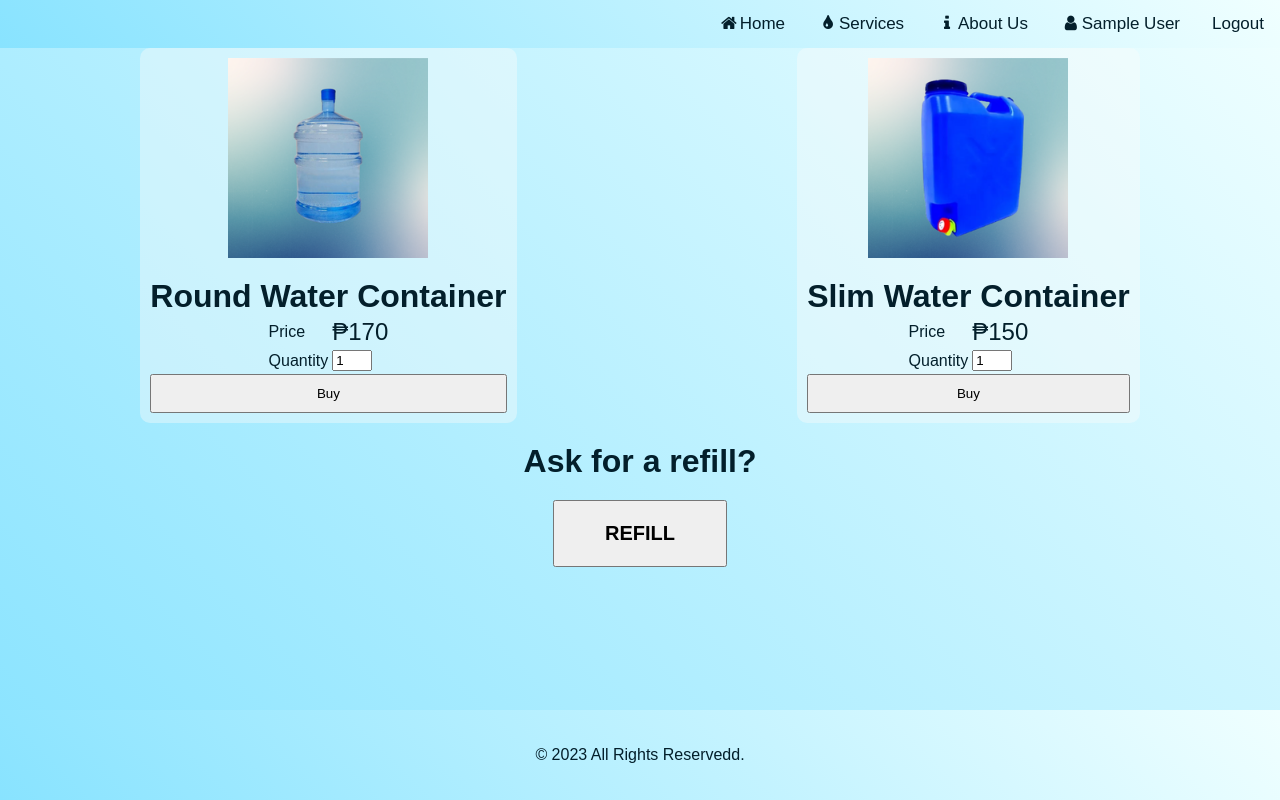
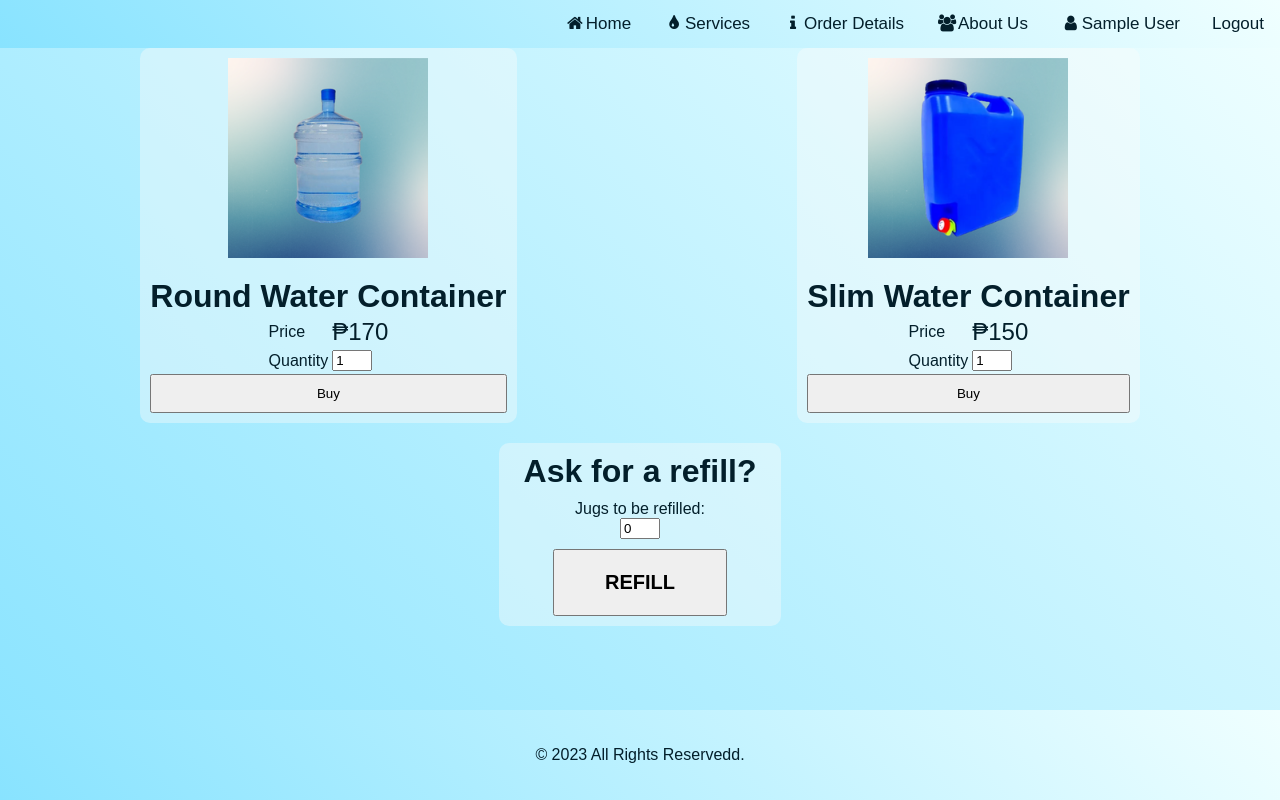
Before and after one commit to kenzoGit02/water-station-ordering-system, a PHP site: page /user/Services.php in a window 1280 px wide. Run offline with PHP 8.4, Linux system fonts and the light colour scheme; the visitor is signed in with stand-in values (Sample User, id 1); data that the repository does not hold is empty; some libraries are stand-ins or nearby versions; some web fonts are replaced.

Commit message:
seventh commit

```diff
--- a/admin/admin_page.php
+++ b/admin/admin_page.php
@@ -47,11 +47,11 @@ body{
 <!-- nav bar -->
 <?php
 if(isset($_SESSION['admin_name'])){
-   echo '<a class="active" href="admin_page.php"><i class="fa fa-fw fa-user"></i>Accounts</a>';
+   echo '<a class="active" href="admin_page.php"><i class="fa fa-fw fa-users"></i>Accounts</a>';
    echo '<a href="admin_rfll_request.php"><i class="fa fa-fw fa-tint"></i>Refills</a>';
-   echo '<a href="orders_page.php"><i class="fa fa-fw fa-info"></i>Orders</a>';
+   echo '<a href="orders_page.php"><i class="fa fa-fw fa-tint"></i>Orders</a>';
    echo '<a href="#signin"><i class="fa fa-fw fa-user"></i><span id="login-text">'.$_SESSION['admin_name'].'</span></a>';
-   echo '<a href="../functions/logout_admin.php">Logout</a>';
+   echo '<a href="../functions/logout_admin.php"><i class="fa fa-fw fa-arrow-head"></i>Logout</a>';
 }
 ?>
 <a href="javascript:void(0);" class="icon" onclick="myFunction()">&#9776;</a>
--- a/css/Home.css
+++ b/css/Home.css
@@ -57,6 +57,7 @@ body {
     width: 120px;
     float: left;
 }
+
 /* Hamburger icon when menu is active */
 @media screen and (max-width: 600px) {
     .topnav a:not(:first-child) {
--- a/css/services.css
+++ b/css/services.css
@@ -19,8 +19,7 @@ body{
 	justify-content:space-around;
 }
 .card{
-	max-width: 40%;
-	min-width: 20%;
+	min-width: 22%;
 	padding: 10px;
 	background-color: rgb(250, 250, 250, 0.4);
 	display:flex;
@@ -75,16 +74,18 @@ img{
   }
 }
 #service-refill{
-	text-align:center;
+	display:flex;
+	justify-content: center;
 }
 #refill-header{
 	margin:0;
-	margin-bottom: 20px;
+	margin-bottom: 10px;
 }
 #refill-button{
 	font-size:20px;
 	font-weight: 700;
 	padding:20px 50px;
+	margin-top: 10px;
 	font-family: 'Proxima Nova', Arial, Helvetica, sans-serif;
 }
 .cover{
@@ -132,8 +133,12 @@ img{
 #table-order-details th, #table-order-details td{
 	padding-top:10px;
 }
+#span-total-price{
+	font-size: 30px;
+	font-weight: bold;
+}
 #table-order-header{
-	/* background: rgba(0, 0, 0, .1); */
+	background: rgba(0, 0, 0, .1);
 	width: 100%;
 	text-align:center;
 }
--- a/functions/completeOrder.php
+++ b/functions/completeOrder.php
@@ -1,6 +1,8 @@
 <?php
 include 'config.php';
+date_default_timezone_set('Asia/Singapore');
 $order_ID = $_POST['order_id'];
-$sql = "UPDATE `order_tbl` SET `status` = 'completed' WHERE `order_id` = '$order_ID' ";
+$completeDate = date('F d Y');
+$sql = "UPDATE `order_tbl` SET `status` = 'completed', `date_delivered` = '$completeDate' WHERE `order_id` = '$order_ID' ";
 $result = mysqli_query($conn,$sql);
 ?>
--- a/functions/getOrders.php
+++ b/functions/getOrders.php
@@ -1,6 +1,6 @@
 <?php
 @include 'config.php';
-$sql = "SELECT order_id,`name`, `address`, `order`, `quantity` FROM user_form, order_tbl WHERE user_form.user_id = order_tbl.user_id AND `status` = 'pending' AND `order` != 'Refill';";
+$sql = "SELECT order_id,`name`, `address`, `order`, `quantity`, `price` FROM user_form, order_tbl WHERE user_form.user_id = order_tbl.user_id AND `status` = 'pending' AND `order` != 'Refill';";
 $result = mysqli_query($conn,$sql);
 if(mysqli_num_rows($result) > 0){
     while($row=mysqli_fetch_assoc($result)){
@@ -10,6 +10,7 @@ if(mysqli_num_rows($result) > 0){
         echo "<td id='address'>" . $row['address'] . "</td>";
         echo "<td id='order'>" . $row['order'] . "</td>";
         echo "<td id='quantity'>" . $row['quantity'] . "</td>";
+        echo "<td id='price'>₱" . $row['price'] . "</td>";
         echo "<td id='action'><button id='button-confirm' onclick='finishOrder(".$row['order_id'].")'>Confirm</button></td>";
         echo "</tr>";
     }
@@ -17,7 +18,7 @@ if(mysqli_num_rows($result) > 0){
 else
 {
     echo "<tr id='row'>";
-    echo "<td style = 'text-align:center;'colspan = '5'>There are no orders</td>";
+    echo "<td style = 'text-align:center;'colspan = '6'>There are no orders</td>";
     echo "</tr>";
 }
 ?>
--- a/functions/getRequests.php
+++ b/functions/getRequests.php
@@ -1,6 +1,6 @@
 <?php
 @include 'config.php';
-$sql = "SELECT `order_id`,order_tbl.user_id,`name`, `address`, `status` FROM user_form, order_tbl WHERE user_form.user_id = order_tbl.user_id && `status` = 'pending' && `order` = 'Refill';";
+$sql = "SELECT `order_id`,order_tbl.user_id,`name`, `address`, `status`, `quantity`, `price` FROM user_form, order_tbl WHERE user_form.user_id = order_tbl.user_id && `status` = 'pending' && `order` = 'Refill';";
 $result = mysqli_query($conn,$sql);
 if(mysqli_num_rows($result) > 0){
     while($row=mysqli_fetch_assoc($result)){
@@ -8,6 +8,8 @@ if(mysqli_num_rows($result) > 0){
         echo "<input type='hidden' value='".$row['user_id']."'>";
         echo "<td id='name'>" . $row['name'] . "</td>";
         echo "<td id='address'>" . $row['address'] . "</td>";
+        echo "<td id='quantity'>" . $row['quantity'] . "</td>";
+        echo "<td id='price'>₱" . $row['price'] . "</td>";
         echo "<td id='action'><button id='button-confirm' onclick='finishRequest(".$row['order_id'].")'>Confirm</button></td>";
         echo "</tr>";
     }
@@ -15,7 +17,7 @@ if(mysqli_num_rows($result) > 0){
 else
 {
     echo "<tr id='row'>";
-    echo "<td style = 'text-align:center;'colspan = '3'> There are no requests</td>";
+    echo "<td style = 'text-align:center;'colspan = '5'> There are no requests</td>";
     echo "</tr>";
 }
 ?>
--- a/functions/postOrder.php
+++ b/functions/postOrder.php
@@ -6,8 +6,9 @@ echo $name = $_POST['name'];
 echo $address = $_POST['address'];
 echo $userID = $_POST['userID'];
 echo $quantity = $_POST['quantity'];
+echo $total = $_POST['total'];
 echo $date = date('F d Y');
 echo $status = 'pending';
-$sql = "INSERT INTO order_tbl (user_id, `order`, quantity, date_ordered, status) VALUES ('$userID', '$order', '$quantity', '$date','$status')";
+$sql = "INSERT INTO order_tbl (user_id, `order`, quantity, date_ordered, status, price) VALUES ('$userID', '$order', '$quantity', '$date','$status', '$total')";
 mysqli_query($conn, $sql);
 ?>
--- a/user/Home.php
+++ b/user/Home.php
@@ -20,12 +20,12 @@ session_start();
 <body>
 	<!-- Navigation Bar -->
 	<div class="topnav" id="myTopnav">
-
 		<?php
 		if(isset($_SESSION['user_id'])){
 			echo '<a class="active" href="Home.php"><i class="fa fa-fw fa-home"></i>Home</a>';
 			echo '<a href="Services.php"><i class="fa fa-fw fa-tint"></i>Services</a>';
-			echo '<a href="About Us.php"><i class="fa fa-fw fa-info"></i>About Us</a>';
+			echo '<a href="#"><i class="fa fa-fw fa-info"></i>Order Details</a>';
+			echo '<a href="About Us.php"><i class="fa fa-fw fa-users"></i>About Us</a>';
 			echo '<a href="#signin"><i class="fa fa-fw fa-user"></i><span id="login-text">'.$_SESSION['user_name'].'</span></a>';
 			echo '<a href="../functions/logout.php">Logout</a>';
 		}
--- a/user/Services.php
+++ b/user/Services.php
@@ -3,8 +3,7 @@
 ?>
 <!DOCTYPE html>
 <head>
-	<link rel="stylesheet" href="../css/Home.css">
-	<link rel="stylesheet" href="../css/Services.css">
+
 	<link rel="stylesheet" href="https://cdnjs.cloudflare.com/ajax/libs/font-awesome/4.7.0/css/font-awesome.min.css">
 	<link rel="stylesheet" href="//maxcdn.bootstrapcdn.com/font-awesome/4.6.3/css/font-awesome.min.css">
 	<script src="../script/script.js"></script>
@@ -15,6 +14,8 @@
     integrity="sha256-pvPw+upLPUjgMXY0G+8O0xUf+/Im1MZjXxxgOcBQBXU="
     crossorigin="anonymous"></script>
 	<!-- jquery cdn -->
+	<link rel="stylesheet" href="../css/Home.css">
+	<link rel="stylesheet" href="../css/Services.css">
 </head>
 <body>
 	<!-- Navigation Bar -->
@@ -23,7 +24,8 @@
 		if(isset($_SESSION['user_id'])){
 			echo '<a class="active" href="Home.php"><i class="fa fa-fw fa-home"></i>Home</a>';
 			echo '<a href="Services.php"><i class="fa fa-fw fa-tint"></i>Services</a>';
-			echo '<a href="About Us.php"><i class="fa fa-fw fa-info"></i>About Us</a>';
+			echo '<a href="#"><i class="fa fa-fw fa-info"></i>Order Details</a>';
+			echo '<a href="About Us.php"><i class="fa fa-fw fa-users"></i>About Us</a>';
 			echo '<a href="#signin"><i class="fa fa-fw fa-user"></i><span id="login-text">'.$_SESSION['user_name'].'</span></a>';
 			echo '<a href="../functions/logout.php">Logout</a>';
 		}
@@ -78,8 +80,12 @@
 	</div>
 	<!-- REFILL -->
 	<div id="service-refill">
-		<h1 id="refill-header"><pre>   </pre></h1>
-		<button id="refill-button" onclick="show('Refill')"><span id="text"></span></button>
+		<div class="card">
+			<h1 id="refill-header"><pre>   </pre></h1>
+			<label for="jug" id='label-refill-quantity'>Jugs to be refilled:</label>
+			<input type='number' name='jug' id='refill-quantity' class='input-number' onKeyDown="return false" value='0' min='0'>
+			<button id="refill-button" onclick="show('Refill','50')"><span id="text"></span></button>
+		</div>
 	</div>
 
 	<!-- Order Form -->
@@ -92,28 +98,33 @@
 			<input type="hidden" id="user_id"value="<?php echo $_SESSION['user_id']?>">
 			<table id='table-order-details'>
 				<tr>
-					<th>Order</th>
-					<td id='order'>Placeholder</td>
+					<th>Address</th>
+					<td id='address'><?php echo $_SESSION['user_address']?></td>
 				</tr>
 				<tr>
 					<th>Buyer</th>
 					<td id='username'><?php echo $_SESSION['user_name']?></td>
 				</tr>
 				<tr>
-					<th>Address</th>
-					<td id='address'><?php echo $_SESSION['user_address']?></td>
+					<th>Order</th>
+					<td id='order'></td>
 				</tr>
 				<tr>
 					<th>Payment Method</th>
 					<td>Cash On Delivery</td>
 				</tr>
 				<tr>
-					<th>Price(w/ delivery)</th>
+					<th>Price</th>
 					<td id='order-price'></td>
 				</tr>
 				<tr>
 					<th>Quantity</th>
 					<td id='order-quantity'></td>
+				</tr>
+				<tr>
+					<td id='td-total-price'colspan='2' style='text-align:center'>
+						<p>Total Price: ₱<span id='span-total-price'></span></p>
+					</td>
 				</tr>
 				<tr>
 					<td colspan='2' style='text-align:center'>
@@ -147,31 +158,32 @@
 					if(data == "pending")
 					{
 						$("#text").text('CANCEL');
-						$("#refill-header").text('Cancel refill order?');
+						$("#refill-header").text('Cancel refill order?')
+						$("#label-refill-quantity").css('display','none')
+						$("#refill-quantity").css('display','none')
 						RequestingRefill = true;
 					}
 					else
 					{
-						$("#text").text('REFILL');
-						$("#refill-header").text('Ask for a refill?');
-						RequestingRefill = false;
+						$("#text").text('REFILL')
+						$("#refill-header").text('Ask for a refill?')
+						$("#label-refill-quantity").css('display','block')
+						$("#refill-quantity").css('display','block')
+						RequestingRefill = false
 					}
 				}
         	})
 		}
 
 		requestState()
-
 		//function to show order form
 		function show(order,price){
 			if(order == "Refill"){
-				$("#quantity").val(0)
-				$("#quantity").prop( "disabled", true )
+				//if there is already a pending request, refill button will be for cancelling
 				if(RequestingRefill == true)
 				{
 					// cancel order
 					if (confirm("Are you sure you wanted to cancel your request?") == true) {
-						text = "You pressed OK!";
 						let userID = $("#user_id").val()
 						$.ajax({
 							url:'../functions/cancelorder.php',
@@ -183,33 +195,48 @@
 								requestState()
 							}
 						})
+						return
 					}
+				}
+				// else
+				// {
+				// 	$("#cover").css('display','block')
+				// 	$("#order").html(order)
+				// 	$("#order-price").html(price)
+				// }
+				if($("#refill-quantity").val() > 0){
+					let jugQuantity = $("#refill-quantity").val()
+					let totalPrice = jugQuantity * price
+
+					$("#order-quantity").html(jugQuantity)
+					$("#cover").css('display','block')
+					$("#order").html(order)
+					$("#order-price").html(price)
+					$("#span-total-price").html(totalPrice)
 				}
 				else
 				{
-					$("#cover").css('display','block')
-					$("#order").html(order)
-					$("#order-price").html(price)
+					alert("No jugs to be refilled")
 				}
 			}
 			else if(order =="Round Water Container")
 			{
 				let roundQuantity = $("#quantity-round").val()
 				let totalPrice = roundQuantity * price
-				alert(totalPrice)
 				$("#order-quantity").html(roundQuantity)
 				$("#cover").css('display','block')
 				$("#order").html(order)
 				$("#order-price").html(price)
+				$("#span-total-price").html(totalPrice)
 
 			}else if(order =="Slim Water Container"){
 				let slimQuantity = $("#quantity-slim").val()
 				let totalPrice = slimQuantity * price
-				alert(totalPrice)
 				$("#order-quantity").html(slimQuantity)
 				$("#cover").css('display','block')
 				$("#order").html(order)
 				$("#order-price").html(price)
+				$("#span-total-price").html(totalPrice)
 			}
 		}
 
@@ -225,7 +252,8 @@
 			let name = $("#username").html()
 			let address = $("#address").html()
 			let userID = $("#user_id").val()
-			let quantity = $("#quantity").val()
+			let quantity = $("#order-quantity").html()
+			let total = $("#span-total-price").html()
 			$.ajax({
 				url:'../functions/postOrder.php',
 				type:'POST',
@@ -234,7 +262,8 @@
 					name: name,
 					address: address,
 					userID: userID,
-					quantity: quantity
+					quantity: quantity,
+					total: total
 				},
 				success:function(res){
 					hide()
```
Also changed, not shown: admin/admin_rfll_request.php (+5 -4 lines), admin/orders_page.php (+4 -3 lines), user/About Us.php (+5 -2 lines).
